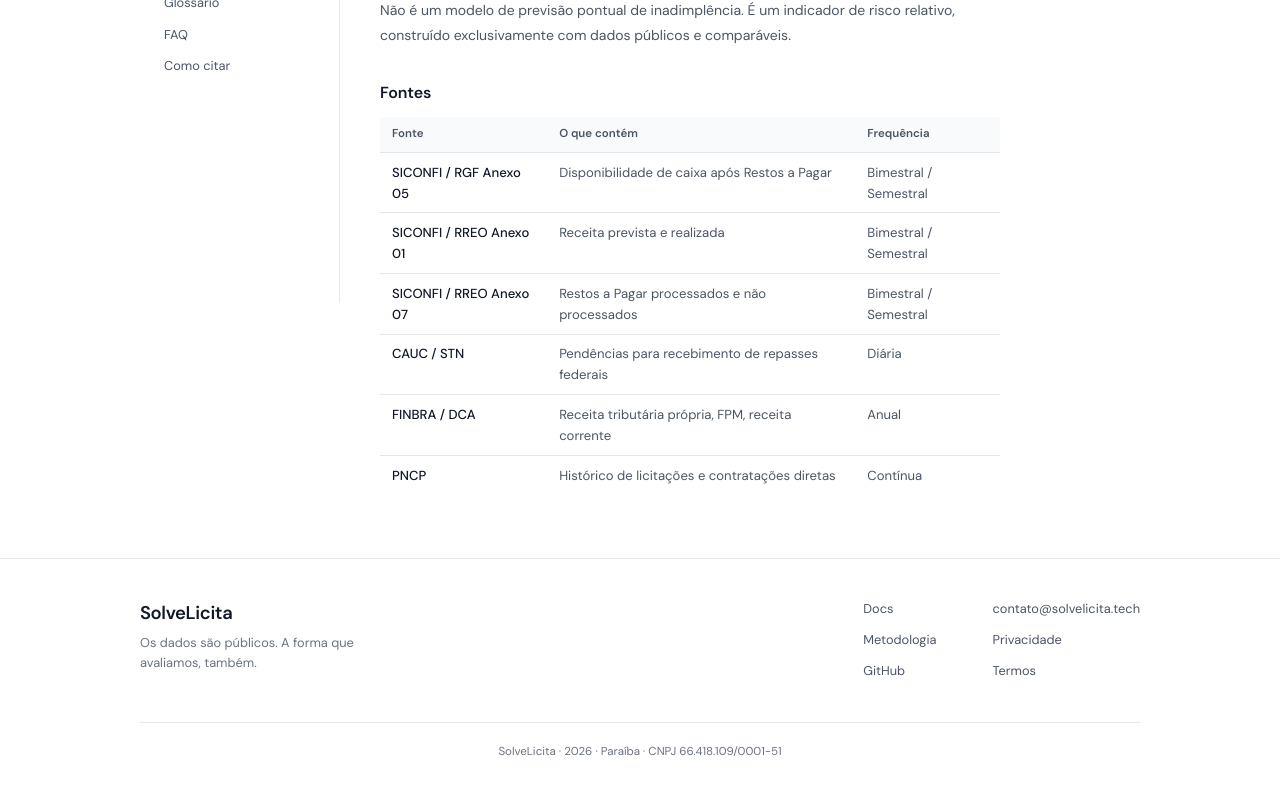
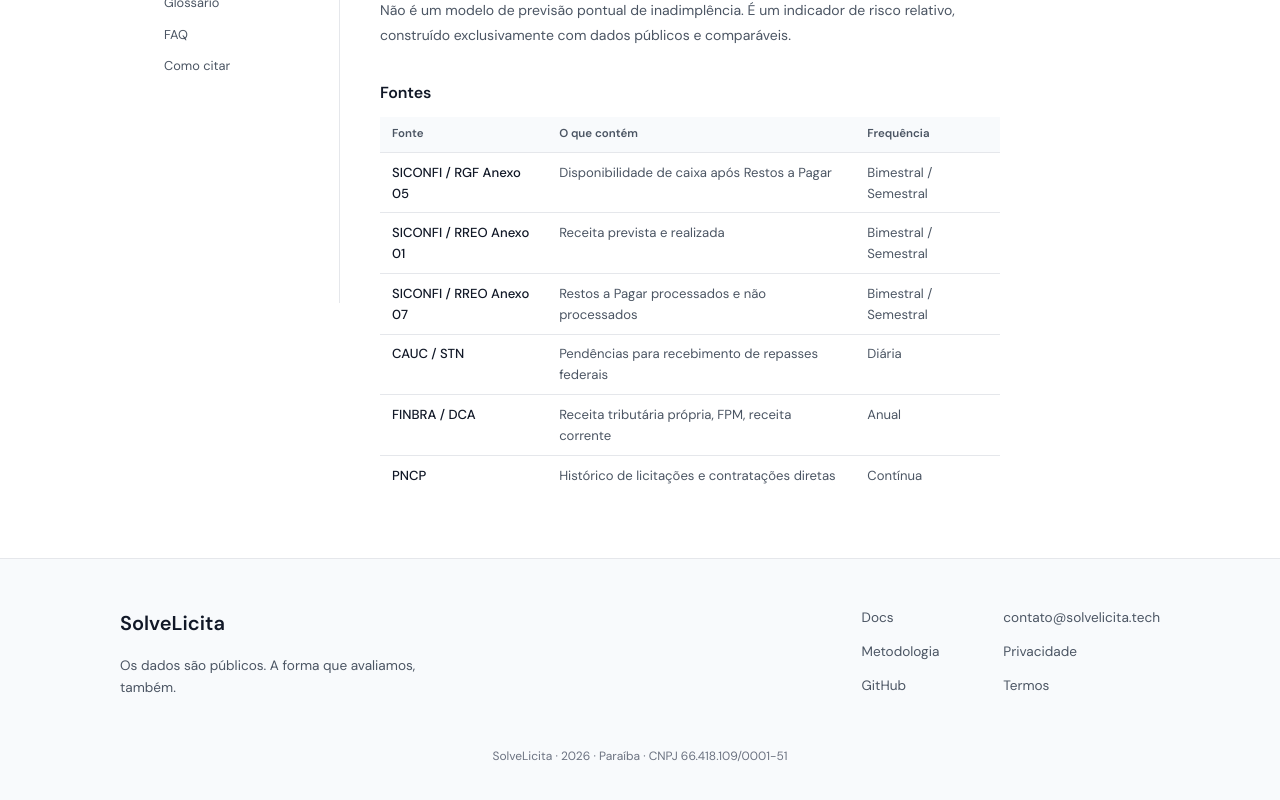
Before and after one commit to Fel-tby/solvelicita-frontend, a Next.js app: page /docs in a window 1280 px wide. Shown: the part 497-1297 px from the top of the page. Built offline with nearby package versions, Linux system fonts and the light colour scheme.

Commit message:
seo uf add

```diff
--- a/components/SiteFooter.jsx
+++ b/components/SiteFooter.jsx
@@ -3,21 +3,24 @@ import { buildFooterLabel, siteConfig } from '../config/site'
 
 export default function SiteFooter() {
   return (
-    <footer className="site-footer">
-      <div className="site-footer-inner">
-        <div className="site-footer-top">
-          <div className="site-footer-brand">
-            <div className="site-footer-title">{siteConfig.brandName}</div>
-            <div className="site-footer-subtitle">Os dados são públicos. A forma que avaliamos, também.</div>
+    <footer className="landing-footer" style={{ borderTop: '1px solid var(--border)' }}>
+      <div className="footer-content">
+        <div className="footer-brand">
+          <div className="footer-logo" style={{ fontWeight: 700, fontSize: '1.25rem', color: 'var(--text)' }}>
+            {siteConfig.brandName}
+          </div>
+          <p>
+            Os dados são públicos. A forma que avaliamos, também.
+          </p>
         </div>
 
-          <div className="site-footer-nav">
-            <div className="footer-nav-col">
+        <div className="footer-links">
+          <div className="footer-col">
             <Link href={siteConfig.paths.methodology}>Docs</Link>
             <Link href={`${siteConfig.paths.methodology}#metodologia`}>Metodologia</Link>
-              <a href={siteConfig.repoUrl}>GitHub</a>
+            <a href={siteConfig.repoUrl} target="_blank" rel="noopener noreferrer">GitHub</a>
           </div>
-            <div className="footer-nav-col">
+          <div className="footer-col">
             <a href={`mailto:${siteConfig.contactEmail}`}>{siteConfig.contactEmail}</a>
             <Link href={siteConfig.paths.privacy}>Privacidade</Link>
             <Link href={siteConfig.paths.terms}>Termos</Link>
@@ -25,9 +28,8 @@ export default function SiteFooter() {
         </div>
       </div>
 
-        <div className="site-footer-bottom">
+      <div className="footer-bottom">
         {buildFooterLabel()}
-        </div>
       </div>
     </footer>
   )
--- a/components/landing/LandingFooter.jsx
+++ b/components/landing/LandingFooter.jsx
@@ -6,7 +6,7 @@ export default function LandingFooter() {
     <footer className="landing-footer">
       <div className="footer-content">
         <div className="footer-brand">
-          <div className="footer-logo" style={{ fontWeight: 700, fontSize: '1.25rem', color: '#185FA5' }}>
+          <div className="footer-logo" style={{ fontWeight: 700, fontSize: '1.25rem', color: 'var(--text)' }}>
             SolveLicita
           </div>
           <p>
```
Also changed, not shown: pages/dados/[uf].jsx (+31 -4 lines). Lines whose indentation alone changed are shown as unchanged.
